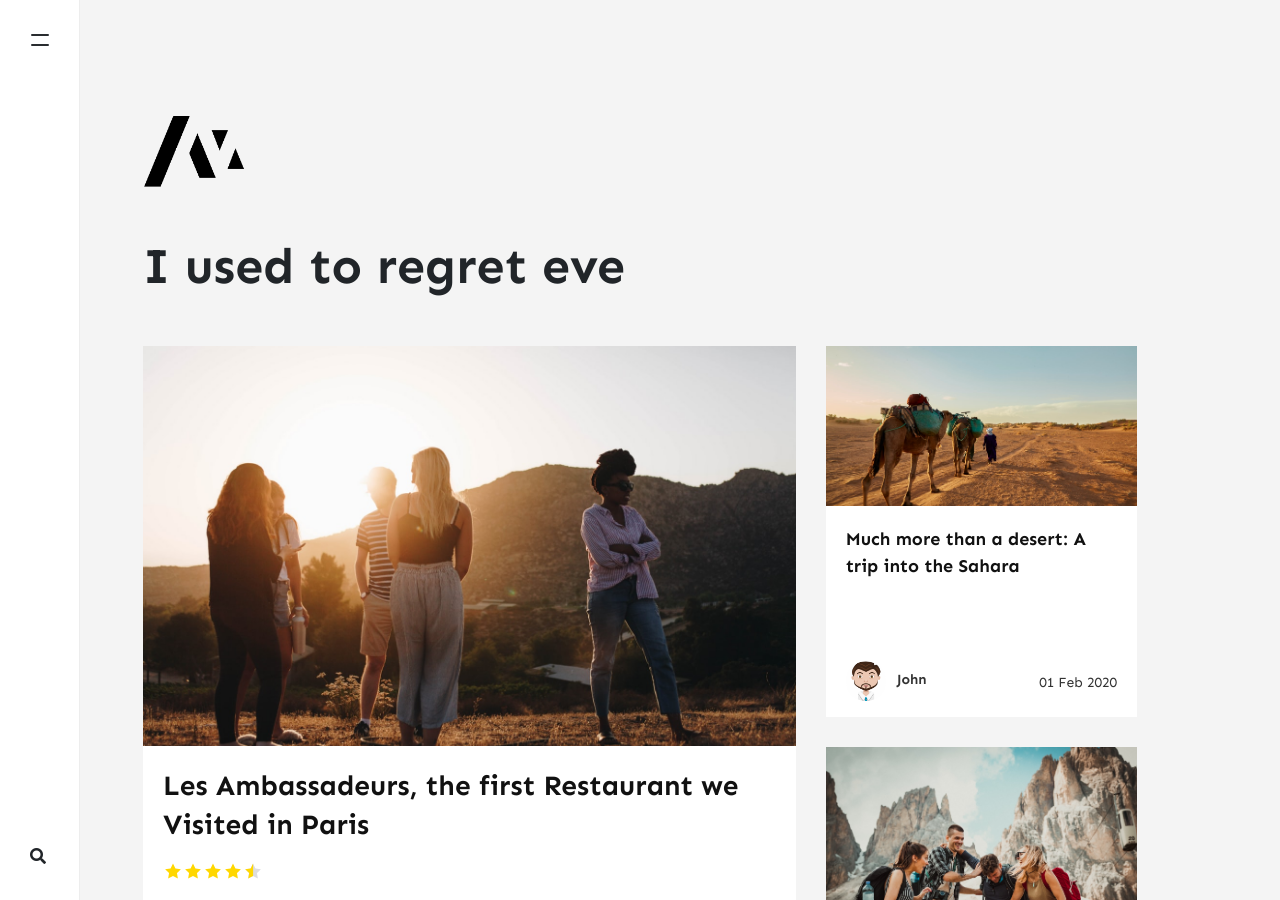
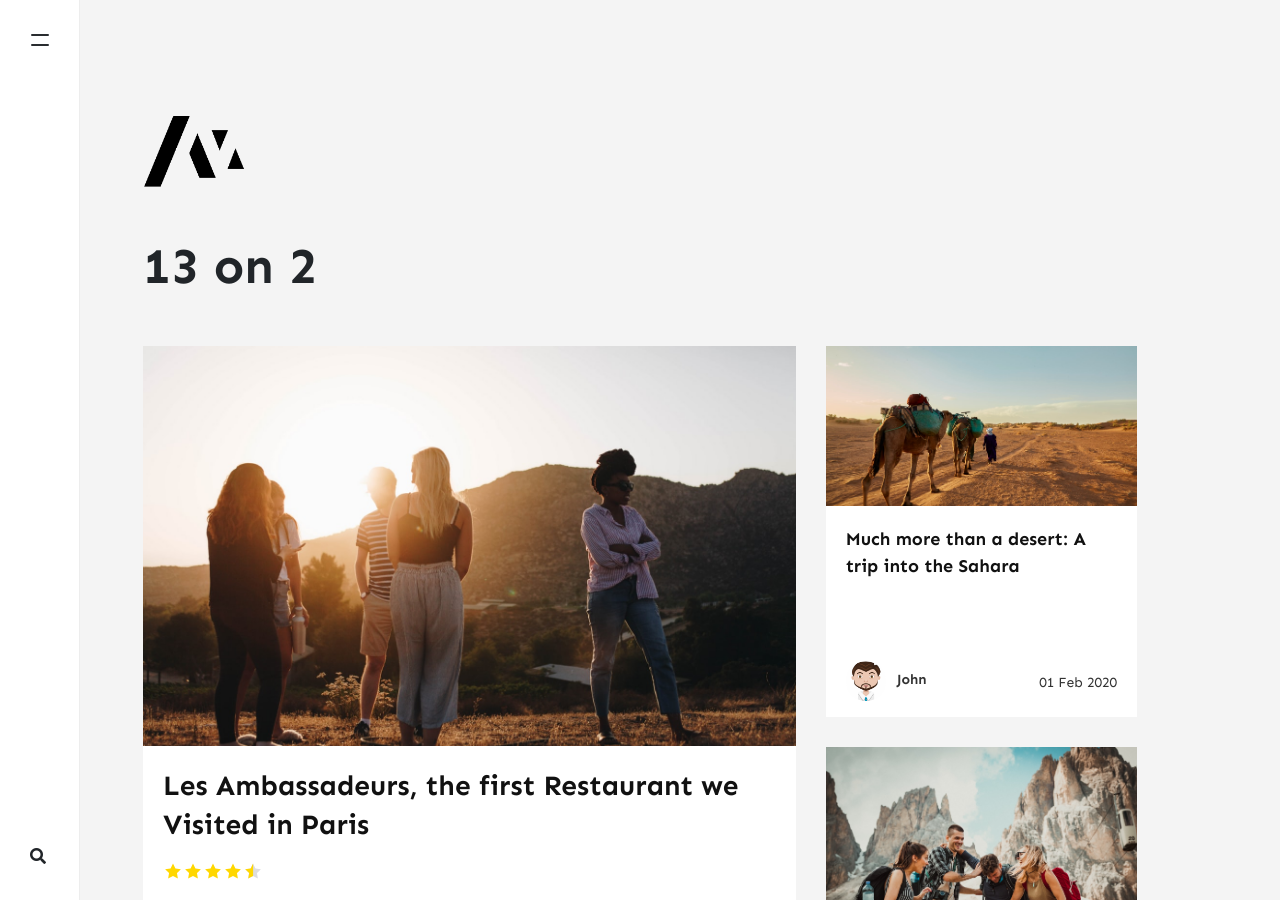
Before and after one commit to stackbit-projects/pleasant-squid-d6115, a Jekyll site: the page built from index.html, in a window 1280 px wide and 900 px high. Built offline with Jekyll 4.4.1, drawn with Linux system fonts in a browser that asks for light colours; nearby versions of some CDN libraries; the list of posts is cut into pages by our own code; comment, search, counter and statistics services are not loaded.

Commit message:
_config.yml: changed

```diff
--- a/_config.yml
+++ b/_config.yml
@@ -1,7 +1,7 @@
 name: Memoirs
 title: Memoirs
 description: >-
-  I used to regret eve
+  13 on 2
 logo: assets/images/logo.png
 favicon: assets/images/logo.png
 baseurl: ''
```
